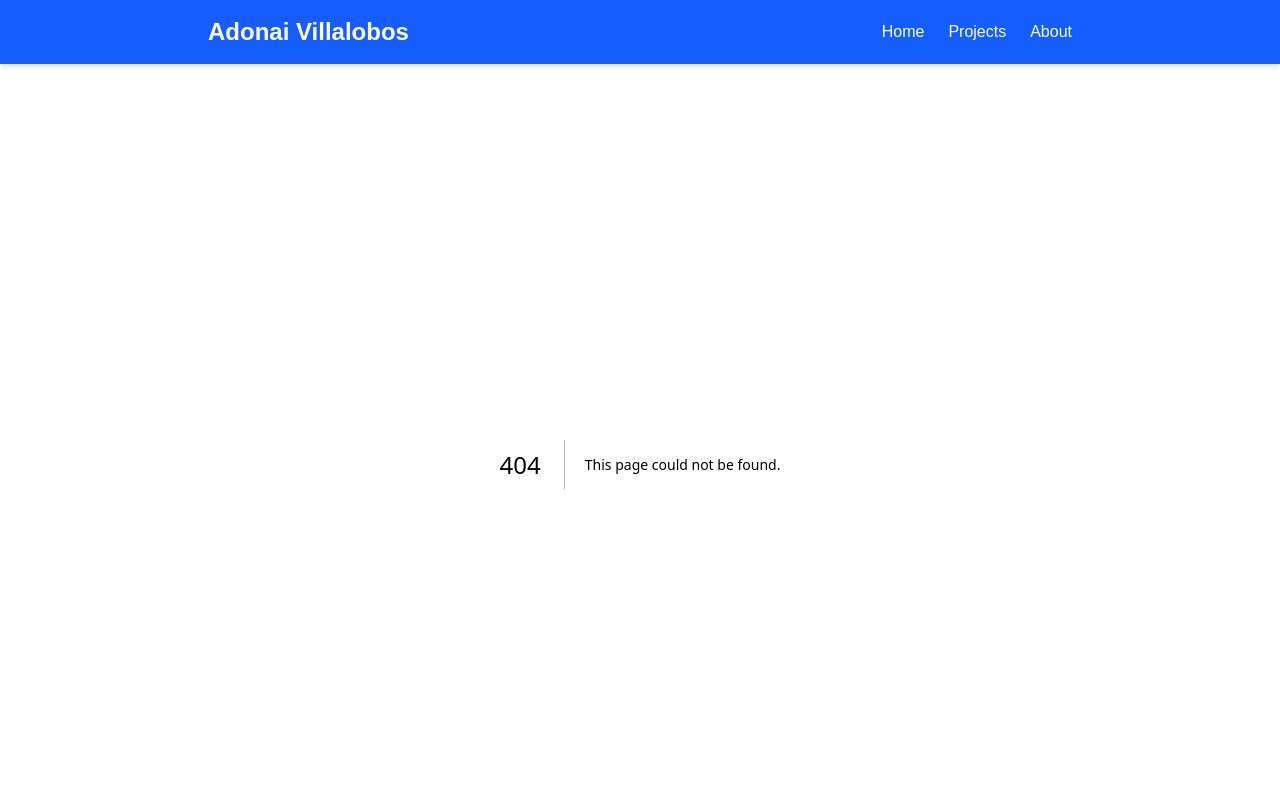
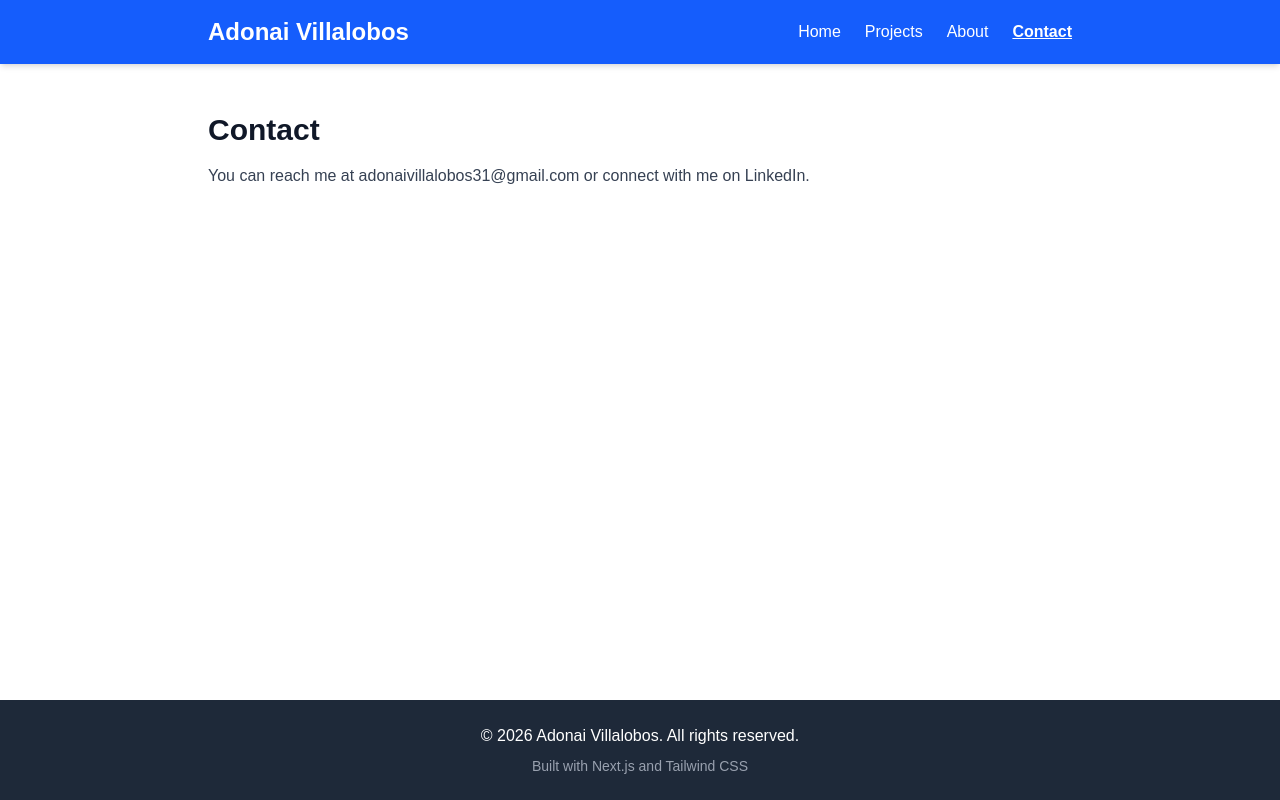
Before and after one commit to adonaivillalobos/wdd430-portfolio, a Next.js app: page /contact in a window 1280 px wide. Before the commit this address had no page. Shown: the top 800 px of the page. Built offline with nearby package versions, Linux system fonts and the light colour scheme.

Commit message:
Add Contact page and active-link navigation
- app/contact/page.tsx: new placeholder page
- components/NavLinks.tsx: client component with usePathname
  active-link styling and aria-current
- Header.tsx: use NavLinks instead of hardcoded links

```diff
--- /dev/null
+++ b/app/contact/page.tsx
@@ -0,0 +1,10 @@
+export default function Contact() {
+  return (
+    <div className="max-w-4xl mx-auto px-4 py-12">
+      <h1 className="text-3xl font-bold text-gray-900 dark:text-white">Contact</h1>
+      <p className="mt-4 text-gray-700 dark:text-gray-300">
+        You can reach me at adonaivillalobos31@gmail.com or connect with me on LinkedIn.
+      </p>
+    </div>
+  );
+}
--- a/components/Header.tsx
+++ b/components/Header.tsx
@@ -1,4 +1,5 @@
 import Link from 'next/link';
+import NavLinks from './NavLinks';
 
 export default function Header() {
   return (
@@ -7,13 +8,7 @@ export default function Header() {
         <Link href="/" aria-label="Adonai Villalobos - Home" className="text-2xl font-bold">
           Adonai Villalobos
         </Link>
-        <nav>
-          <ul className="flex gap-6">
-            <li><Link href="/">Home</Link></li>
-            <li><Link href="/projects">Projects</Link></li>
-            <li><Link href="/about">About</Link></li>
-          </ul>
-        </nav>
+        <NavLinks />
       </div>
     </header>
   );
--- /dev/null
+++ b/components/NavLinks.tsx
@@ -0,0 +1,36 @@
+'use client';
+
+import Link from 'next/link';
+import { usePathname } from 'next/navigation';
+
+const links = [
+  { href: '/', label: 'Home' },
+  { href: '/projects', label: 'Projects' },
+  { href: '/about', label: 'About' },
+  { href: '/contact', label: 'Contact' },
+];
+
+export default function NavLinks() {
+  const pathname = usePathname();
+
+  return (
+    <nav aria-label="Primary">
+      <ul className="flex gap-6">
+        {links.map((link) => {
+          const isActive = pathname === link.href;
+          return (
+            <li key={link.href}>
+              <Link
+                href={link.href}
+                aria-current={isActive ? 'page' : undefined}
+                className={isActive ? 'font-bold underline' : 'hover:text-blue-200 transition'}
+              >
+                {link.label}
+              </Link>
+            </li>
+          );
+        })}
+      </ul>
+    </nav>
+  );
+}
```
